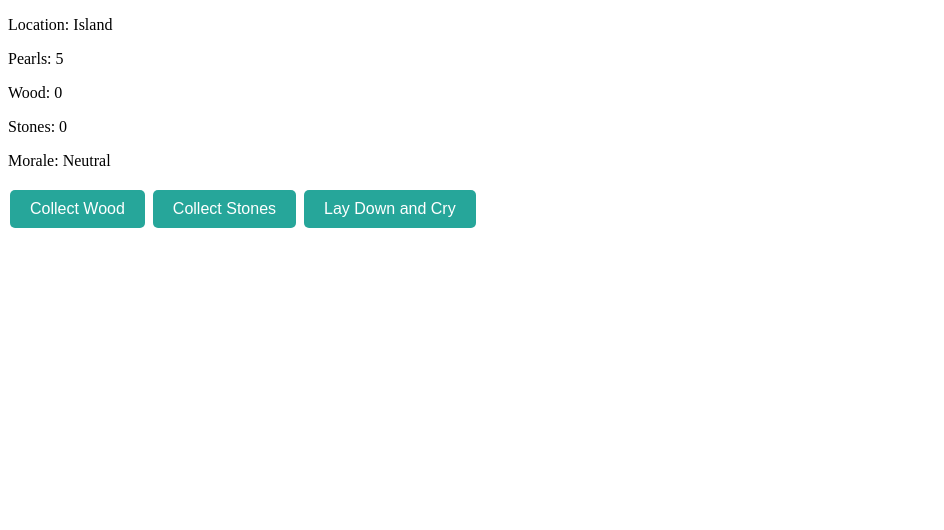
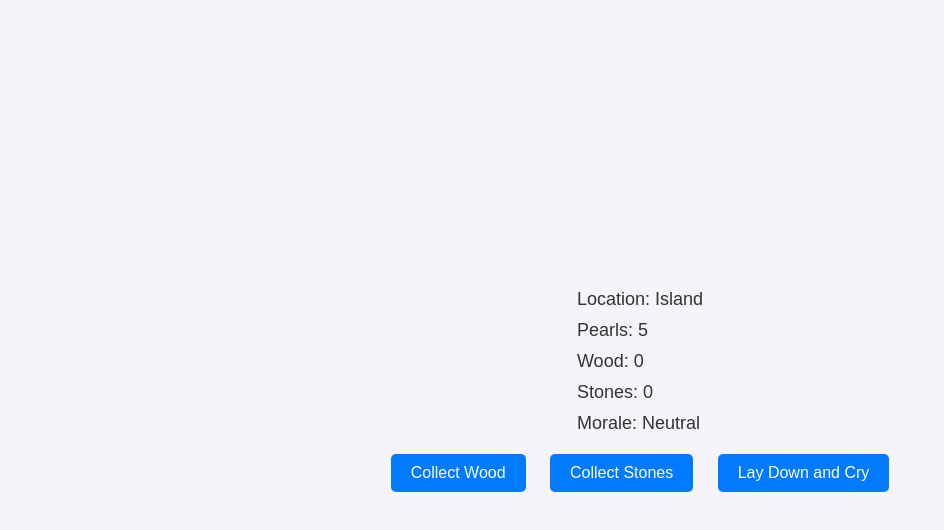
Before and after one commit to Spaddy2/Click-Adventure, a plain HTML site: page index.html in a window 1280 px wide. Shown: the whole page, without its empty margins (0-944 px from the left). Drawn offline with Linux system fonts and the light colour scheme.

Commit message:
Update style.css

```diff
--- a/style.css
+++ b/style.css
@@ -1,85 +1,37 @@
-<!DOCTYPE html>
-<html lang="en">
-<head>
-    <meta charset="UTF-8">
-    <title>Island Survival</title>
-    <link href="https://fonts.googleapis.com/css2?family=Roboto:wght@400;500&display=swap" rel="stylesheet">
-    <style>
-        body {
-            font-family: 'Roboto', sans-serif;
-            background-color: #e0f7fa; /* Light blue to represent the sky or shallow water */
-            color: #005b69; /* Deep ocean blue for text, represents the ocean */
-            margin: 0;
-            padding: 20px;
-            line-height: 1.6;
-        }
-        h1 {
-            color: #00796b; /* Jungle green, reflecting lush foliage */
-        }
-        #pearl-counter {
-            font-size: 28px;
-            font-weight: 500;
-            margin-bottom: 20px;
-        }
-        button {
-            background-color: #26a69a; /* Teal, reminiscent of tropical waters */
-            color: white;
-            border: none;
-            padding: 10px 20px;
-            text-align: center;
-            text-decoration: none;
-            display: inline-block;
-            font-size: 16px;
-            margin: 4px 2px;
-            cursor: pointer;
-            border-radius: 5px;
-        }
-        button:hover {
-            background-color: #00897b; /* Darker teal for hover effects */
-        }
-        .shop-item, .quest-item, .spell-item, .achievement {
-            margin-top: 20px;
-            border: 1px solid #b2dfdb; /* Light teal border for separation */
-            padding: 10px;
-            background-color: #fff; /* White background for clear content separation */
-            box-shadow: 0 2px 4px rgba(0,0,0,0.1); /* Subtle shadow for depth */
-        }
-        #shop-items, #achievements, #quests, #spellbook {
-            margin-top: 20px;
-        }
-        .title {
-            font-size: 24px;
-            color: #00695c; /* Dark green for section titles */
-            margin-top: 30px;
-            border-bottom: 2px solid #26a69a; /* Teal line to highlight titles */
-        }
-        #events {
-            margin-top: 20px;
-            padding: 10px;
-            background-color: #e0f2f1; /* Very light teal for event logs */
-            border-left: 3px solid #26a69a; /* Stronger teal border for emphasis */
-        }
-    </style>
-</head>
-<body>
-    <h1>Island Survival</h1>
-    <div id="pearl-counter">Pearls: 0</div>
-    <button onclick="searchPearls()">Search for pearls on the beach</button>
-    <button onclick="exploreIsland()">Explore the island</button>
+/* style.css */
+body, html {
+    height: 100%;
+    margin: 0;
+    font-family: 'Arial', sans-serif;
+    background-color: #f4f4f9;
+    color: #333;
+}
 
-    <div class="title">Resources</div>
-    <div id="shop-items"></div>
+#game {
+    display: flex;
+    flex-direction: column;
+    align-items: center;
+    justify-content: center;
+    height: 100vh;
+}
 
-    <div class="title">Achievements</div>
-    <div id="achievements"></div>
+#status p, #story {
+    margin: 10px;
+    font-size: 18px;
+}
 
-    <div class="title">Quests</div>
-    <div id="quests">
-        <div class="quest-item">
-            <button onclick="startQuest()">Embark on a Quest (200 pearls)</button>
-        </div>
-    </div>
+#choices button {
+    margin: 10px;
+    padding: 10px 20px;
+    font-size: 16px;
+    background-color: #007BFF;
+    color: white;
+    border: none;
+    border-radius: 5px;
+    cursor: pointer;
+    transition: background-color 0.3s;
+}
 
-    <div id="events"></div>
-</body>
-</html>
+#choices button:hover {
+    background-color: #0056b3;
+}
```
